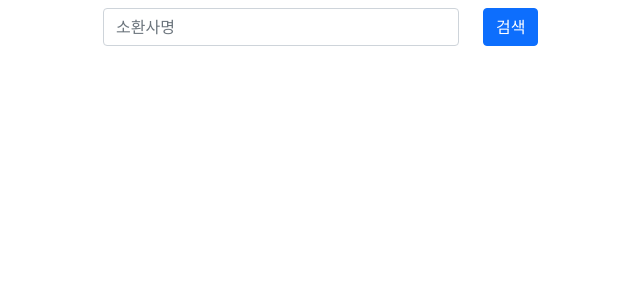
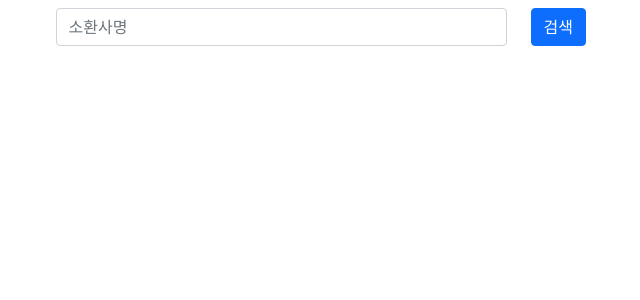
Before and after one commit to chococookie-lol/baram-frontend, a React (Create React App) app: page / in a window 1280 px wide. Shown: the top 300 px of the page, without its empty margins (264-904 px from the left). Built offline with nearby package versions, Linux system fonts and the light colour scheme.

Commit message:
Update Search.tsx

```diff
--- a/src/component/Search.tsx
+++ b/src/component/Search.tsx
@@ -38,15 +38,13 @@ export default function Search() {
             <Stack gap={2}>
               <div></div>
               <Container>
-                <Row>
-                  <Col></Col>
-                  <Col xs={4}>
+                <Row className='justify-content-center'>
+                  <Col md={5} xs={7}>
                     <FormControl type='text' value={summonerName} onChange={onChange} placeholder="소환사명" />
                   </Col>
-                  <Col xs={2}>
+                  <Col md={2} xs={2}>
                     <Button variant='primary' disabled={isLoading} type='submit'>검색</Button>
                   </Col>
-                  <Col></Col>
                 </Row>
               </Container>
             </Stack>
```
